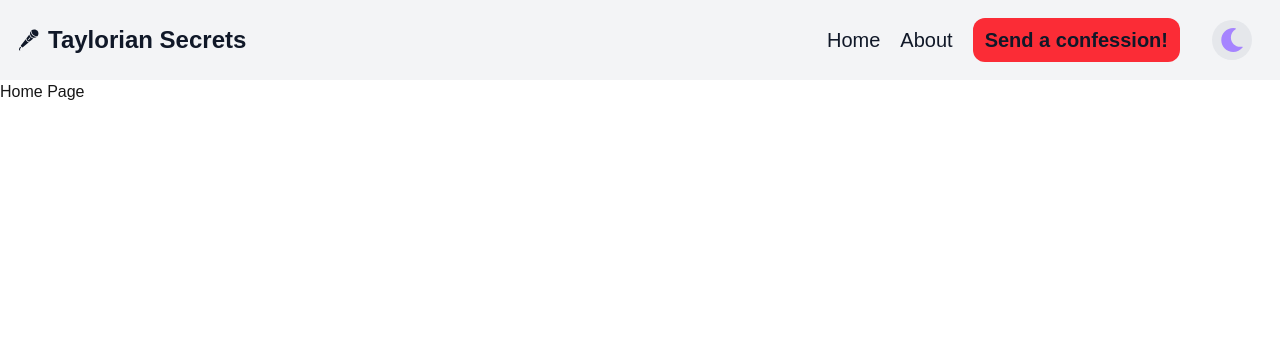
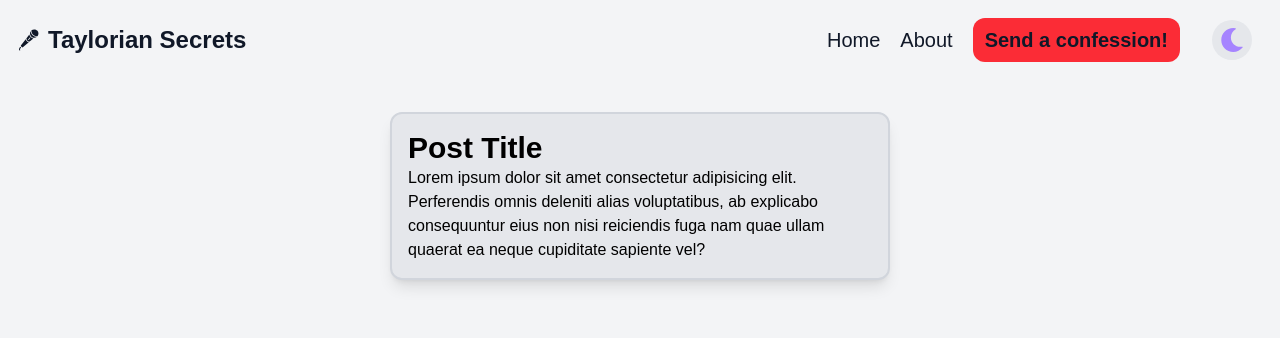
Before and after one commit to Viwyn/next-site, a Next.js app: page /TaylorianSecrets in a window 1280 px wide. Shown: the top 338 px of the page. Built offline with nearby package versions, Linux system fonts and the light colour scheme.

Commit message:
basics of TS posts page completed

```diff
--- a/app/TaylorianSecrets/About/page.tsx
+++ b/app/TaylorianSecrets/About/page.tsx
@@ -5,7 +5,7 @@ const AboutPage = () => {
     return (
         <div className="">
             <TSHeader></TSHeader>
-            <div className="h-screen w-full flex justify-center items-center bg-gray-100 dark:bg-black">
+            <div className="h-full w-full flex justify-center items-center bg-gray-100 dark:bg-black">
                 <div className="text-xl px-10 flex flex-col items-start text-left justify-center bg-gray-100 dark:bg-black text-black dark:text-white leading-relaxed">
                     <h1 className="text-5xl font-bold mb-3">About Taylorian Secrets</h1>
                     <p>
--- a/app/TaylorianSecrets/page.tsx
+++ b/app/TaylorianSecrets/page.tsx
@@ -3,9 +3,16 @@ import TSHeader from "../components/TSHeader"
 
 const page = () => {
     return (
-        <div>
+        <div className="w-screen h-screen bg-gray-100 dark:bg-gray-900">
             <TSHeader></TSHeader>
-            <h1>Home Page</h1>
+            <div className="flex justify-center w-full h-full p-4">
+                <div className="max-w-[500px] w-full ">
+                    <div id="post" className="flex flex-col bg-gray-200 p-4 my-4 rounded-xl shadow-lg border-gray-300 border-2 w-full">
+                        <h1 className="text-3xl font-bold text-black">Post Title</h1>
+                        <p className="text-black">Lorem ipsum dolor sit amet consectetur adipisicing elit. Perferendis omnis deleniti alias voluptatibus, ab explicabo consequuntur eius non nisi reiciendis fuga nam quae ullam quaerat ea neque cupiditate sapiente vel?</p>
+                    </div>
+                </div>
+            </div>
         </div>
     )
 }
```
